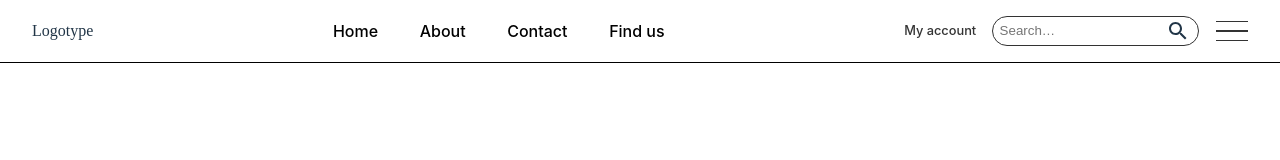
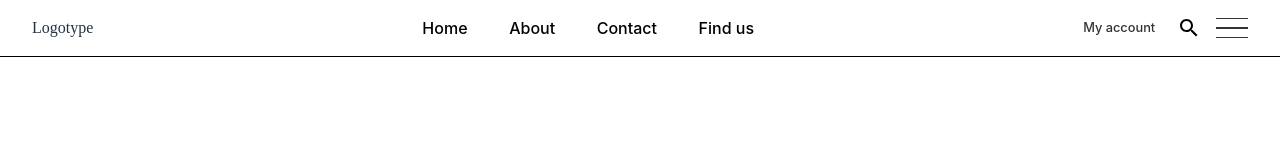
Before and after one commit to ellensofia/e-commerce, a React (Vite) app: page / in a window 1280 px wide. Shown: the top 160 px of the page. Built offline with nearby package versions, Linux system fonts and the light colour scheme; no server answers.

Commit message:
change style of searchbar

```diff
--- a/src/assets/components/SearchBar.tsx
+++ b/src/assets/components/SearchBar.tsx
@@ -1,4 +1,5 @@
 import SearchIcon from "@mui/icons-material/Search";
+import { useState } from "react";
 import styled from "styled-components";
 
 interface Props {
@@ -7,30 +8,49 @@ interface Props {
 }
 
 export default function SearchBar({ keyword, onChange }: Props) {
+  const [isExpanded, setIsExpanded] = useState(false);
+
+  const handleToggle = () => {
+    setIsExpanded(!isExpanded);
+  };
+
   return (
-    <SearchField>
-      <SearchIconWrapper>
+    <SearchField isExpanded={isExpanded}>
+      <SearchIconWrapper onClick={handleToggle} isExpanded={isExpanded}>
         <SearchIcon />
       </SearchIconWrapper>
+      {isExpanded && (
         <StyledInputBase
           placeholder="Search…"
           aria-label="search"
           key="search-bar"
           onChange={(e) => onChange(e.target.value)}
         />
+      )}
     </SearchField>
   );
 }
 
-const SearchField = styled.div`
+const SearchField = styled.div<{ isExpanded: boolean }>`
   position: relative;
-  transition: 1.5s 1.3s ease;
-  margin-right: 1rem;
-  &:hover {
-    width: 14rem;
-  }
-  margin-left: 0;
-  width: 100%;
+  transition: width 0.3s ease;
+  margin-right: 0.3rem;
+  display: flex;
+  align-items: center;
+  width: ${({ isExpanded }) => (isExpanded ? "14rem" : "1.5rem")};
+`;
+
+const SearchIconWrapper = styled.button<{ isExpanded: boolean }>`
+  background: none;
+  display: flex;
+  align-items: center;
+  justify-content: center;
+  position: absolute;
+  width: fit-content;
+  right: -0.4rem;
+  z-index: 10;
+  transition: width 0.3s ease;
+  padding: 0;
 `;
 
 const StyledInputBase = styled.input`
@@ -38,26 +58,8 @@ const StyledInputBase = styled.input`
   padding: 0.4rem 0.4rem;
   border-radius: 2rem;
   border: 0.075rem solid #333;
-  transition: 0.3s 0.3s ease;
+  transition: width 0.3s ease;
   width: 100%;
   border-radius: 2rem;
-  @media (max-width: 1090px) {
-    display: none;
-    :hover {
-      display: block;
-    }
-  }
+  position: absolute;
 `;
-
-const SearchIconWrapper = styled.div`
-  position: absolute;
-  display: flex;
-  right: -0.4rem;
-  align-items: center;
-  justify-content: center;
-  height: 100%;
-  transition: 0.3s 0.3s ease;
-  &:focus {
-    width: 10rem;
-  }
-`;
```
Lines whose indentation alone changed are shown as unchanged.
